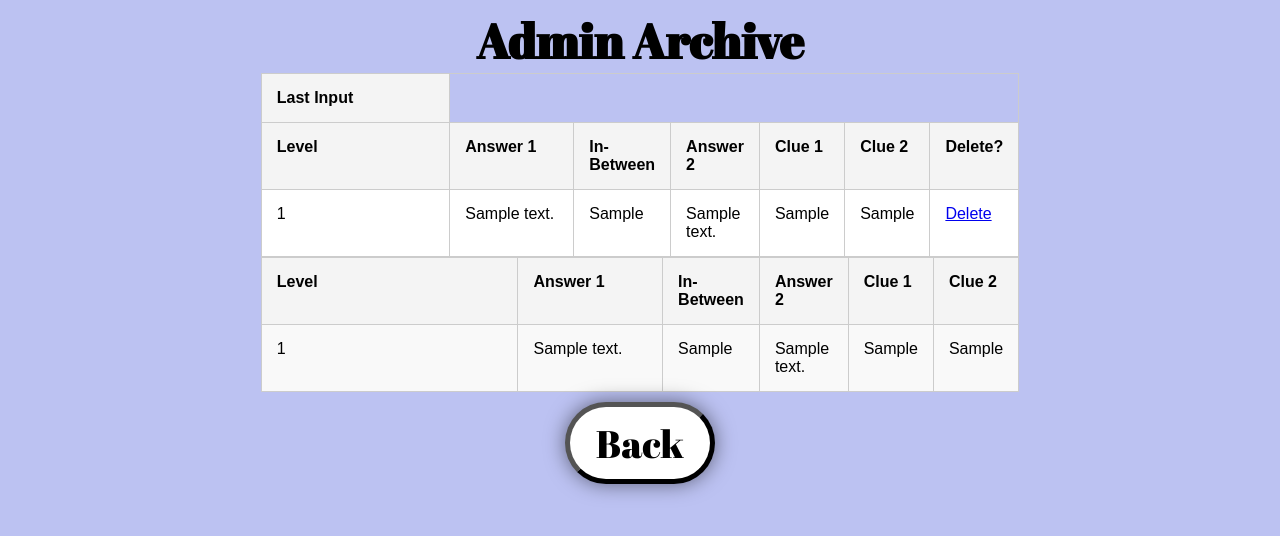
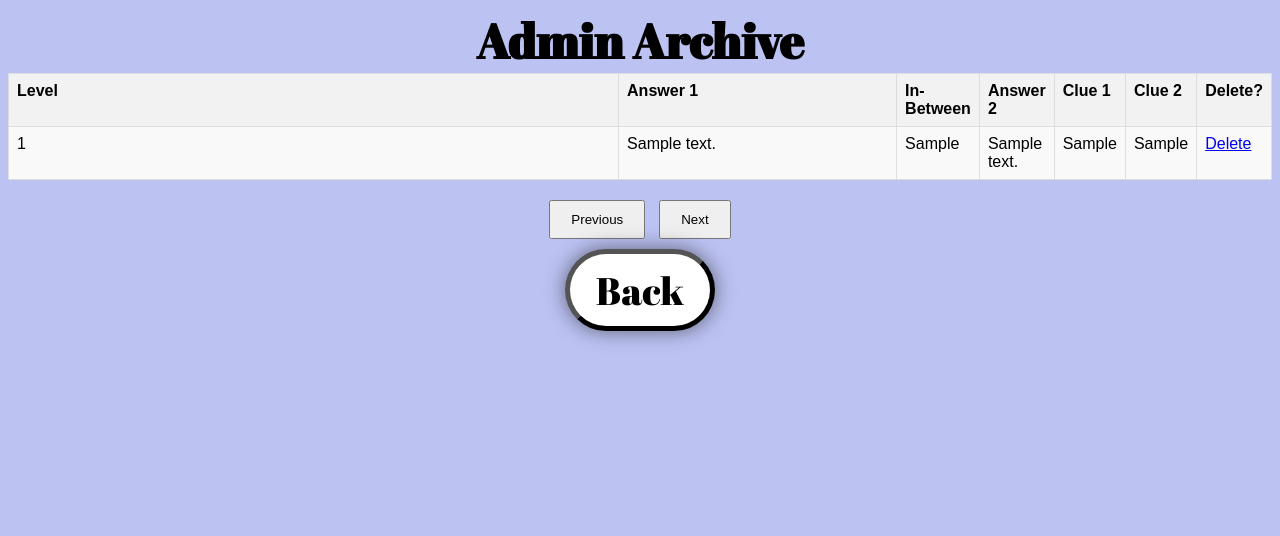
Before and after one commit to CharlieA8/In-Betweens-Py, a Flask app: template templates/view_archive.html in a window 1280 px wide. Shown: the top 536 px of the page. Run offline with Flask 3, Linux system fonts and the light colour scheme; the template is opened without the code that fills it: most values are stand-ins (such as "Sample title", 1, 10 or a date in 2020); parts of the project's set-up code (start-up, migrations or seed data) failed here and were passed over; some libraries are stand-ins or nearby versions.

Commit message:
updated view archive page to look nicer; table is paginated

```diff
--- a/static/main.css
+++ b/static/main.css
@@ -477,6 +477,48 @@ table, th, td {
     box-sizing: border-box; /* Prevent padding from affecting cell size */
 }
 
+.archiveTable {
+    width: 100%;
+    border-collapse: collapse;
+    margin-bottom: 20px; /* Adds a gap between the tables */
+}
+
+.archiveTable th, .archiveTable td {
+    border: 1px solid #ddd;
+    padding: 8px;
+    text-align: left;
+}
+
+.archiveTable th {
+    background-color: #f2f2f2;
+    color: black;
+    font-weight: bold;
+}
+
+.archiveTable tr:nth-child(even) {
+    background-color: #f9f9f9;
+}
+
+.archiveTable tr:hover {
+    background-color: #ddd;
+}
+
+.archiveTable th[colspan="7"] {
+    text-align: center;
+    font-size: 1.2em;
+}
+
+.pagination {
+    text-align: center;
+    margin-top: 20px;
+}
+
+.pagination button {
+    padding: 10px 20px;
+    margin: 0 5px;
+    cursor: pointer;
+}
+
 .clueUpdate {
     display: flex;
     align-self: center;
--- a/templates/view_archive.html
+++ b/templates/view_archive.html
@@ -1,16 +1,15 @@
 {% extends 'base.html' %}
 
 {% block head %}
+<script src="{{ url_for('static', filename='script/tablePagination.js') }}" defer></script>
 {% endblock %}
 
 {% block body %}
     <div class="title">Admin Archive</div>
 
     {% if levels %}
-        <table>
-            <tr>
-                <th>Last Input</th>
-            </tr>
+        <div id="tableContainer">
+            <table class="archiveTable">
                 <tr>
                     <th>Level</th>
                     <th>Answer 1</th>
@@ -20,39 +19,26 @@
                     <th>Clue 2</th>
                     <th>Delete?</th>
                 </tr>
-            <tr>
-                <td>{{ levels[-1]["id"] }}</a></td>
-                <td>{{ levels[-1]["answer1"] }}</td>
-                <td>{{ levels[-1]["in_between"] }}</td>
-                <td>{{ levels[-1]["answer2"] }}</td>
-                <td>{{ levels[-1]["clue1"] }}</td>
-                <td>{{ levels[-1]["clue2"] }}</td>
-                <td>
-                    <a href="/view-archive/{{ levels[-1]['id'] }}">Delete</a>
-                </td>
-            </tr>
-        </table>
-
-        <table>
-            <tr>
-                <th>Level</th>
-                <th>Answer 1</th>
-                <th>In-Between</th>
-                <th>Answer 2</th>
-                <th>Clue 1</th>
-                <th>Clue 2</th>
-            </tr>
                 {% for level in levels %}
                     <tr>
-                    <td>{{ level["id"] }}</a></td>
+                        <td>{{ level["id"] }}</td>
                         <td>{{ level["answer1"] }}</td>
                         <td>{{ level["in_between"] }}</td>
                         <td>{{ level["answer2"] }}</td>
                         <td>{{ level["clue1"] }}</td>
                         <td>{{ level["clue2"] }}</td>
+                        <td>
+                            <a href="/view-archive/{{ level['id'] }}">Delete</a>
+                        </td>
                     </tr>
                 {% endfor %}
             </table>
+        </div>
+
+        <div class="pagination">
+            <button id="prevPage" onclick="prevPage()">Previous</button>
+            <button id="nextPage" onclick="nextPage()">Next</button>
+        </div>
     {% else %}
         <p>No levels found in the archive.</p>
     {% endif %}
```
Also changed, not shown: static/script/tablePagination.js (added, +35 -0 lines). Lines whose indentation alone changed are shown as unchanged.
